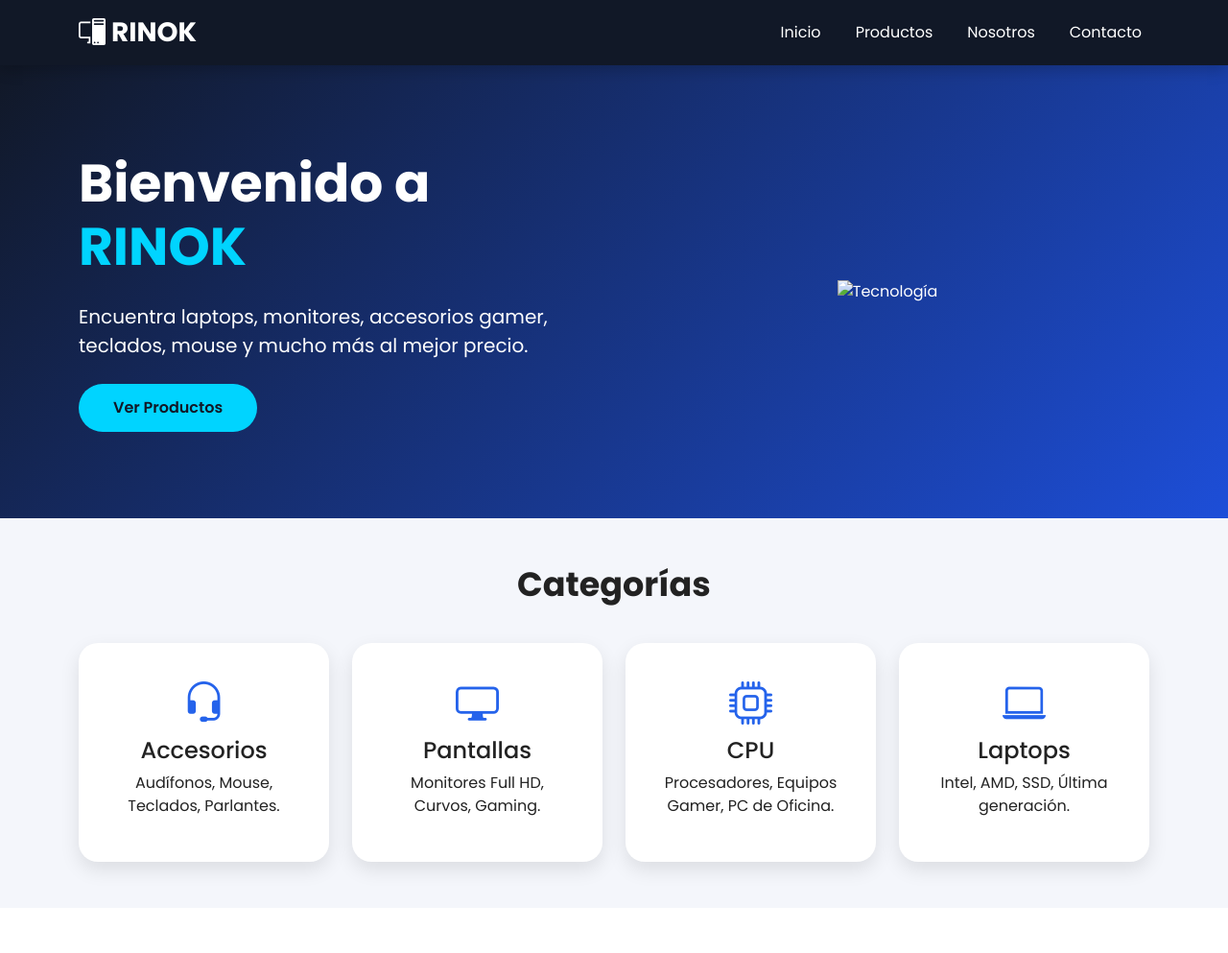
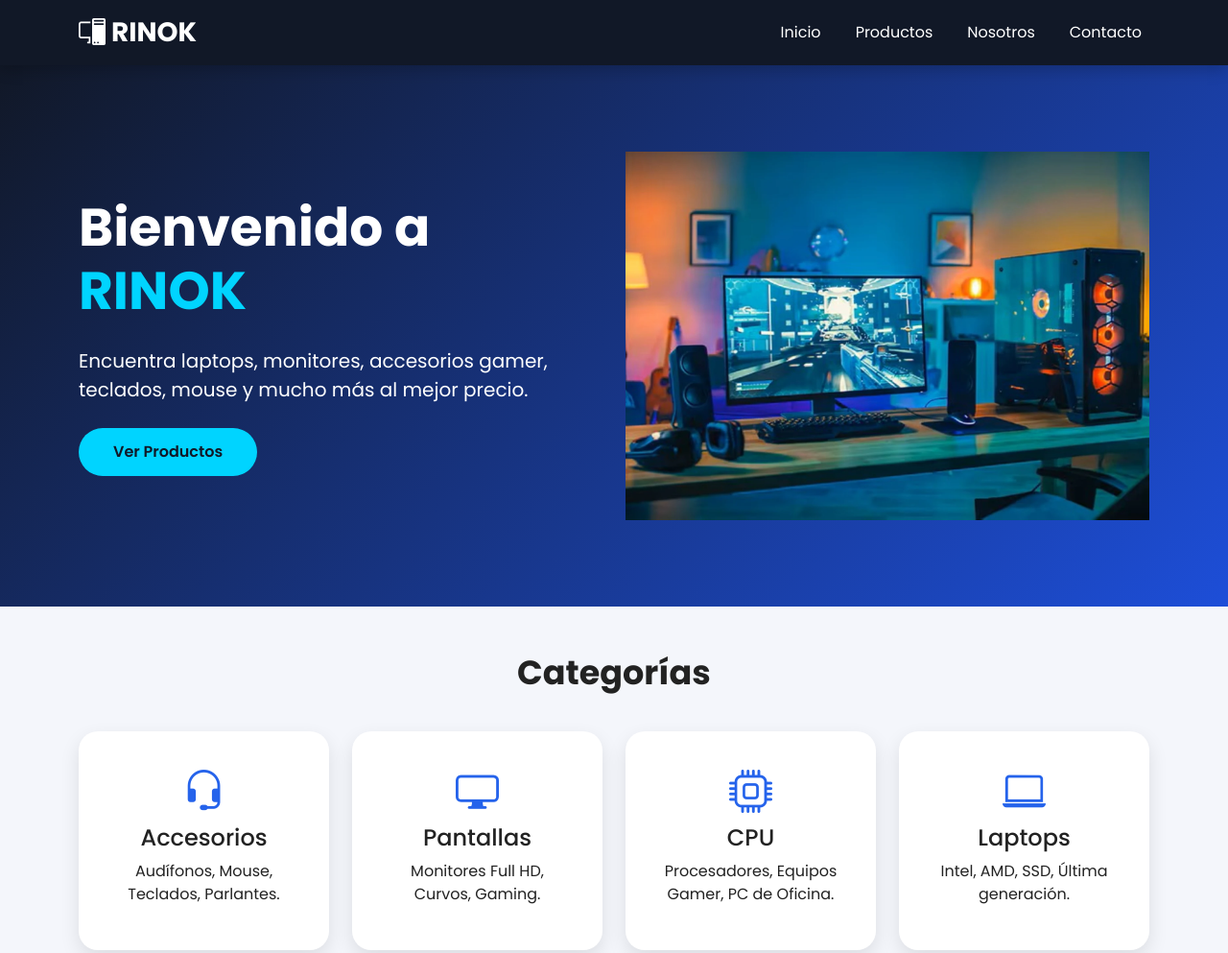
Before and after one commit to revelo2026-ux/proyectoFinal, a plain HTML site: page index.html in a window 1280 px wide. Shown: the top 993 px of the page at 96% size. Drawn offline with nearby package versions, Linux system fonts and the light colour scheme; the site is published under a folder, as on GitHub Pages, so addresses that start at the root find nothing.

Commit message:
bugfix: se linkea las imagenes a la carpeta

```diff
--- a/index.html
+++ b/index.html
@@ -105,7 +105,7 @@
 
                 <div class="col-lg-6 text-center">
 
-                    <img src="/imagenes/9-1 (1).webp" class="img-fluid hero-img" alt="Tecnología">
+                    <img src="./imagenes/9-1 (1).webp" class="img-fluid hero-img" alt="Tecnología">
 
                 </div>
 
```
Also changed, not shown: productos.html (+1 -1 lines).
